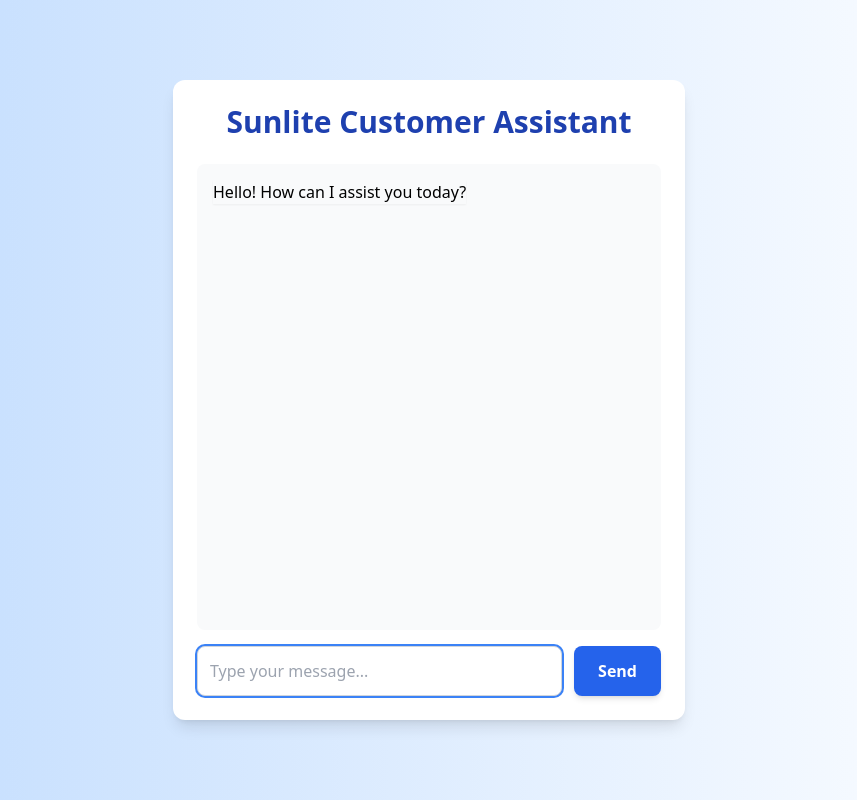
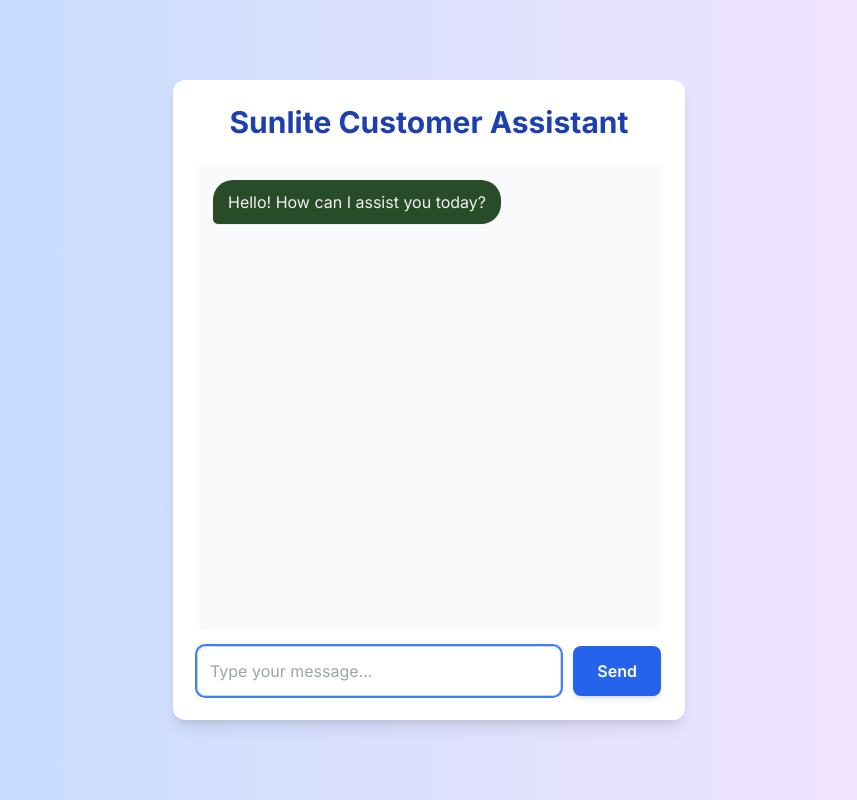
Before and after one commit to elbewhy/AI-Customer-Assistant-Chatbot, a Flask app: page / in a window 1280 px wide. Shown: the whole page, without its empty margins (211-1068 px from the left). Run offline with Flask 2, Linux system fonts and the light colour scheme; some libraries are stand-ins or nearby versions.

Commit message:
backend-frontend conflict resolved

```diff
--- a/static/css/style.css
+++ b/static/css/style.css
@@ -1 +1,43 @@
-/* Add custom styles here if needed */
+body {
+    font-family: 'Inter', sans-serif;
+    background-color: #fae5fe;
+}
+.chat-container {
+    max-height: 70vh; /* Limit chat history height */
+    overflow-y: auto; /* Enable scrolling */
+    scroll-behavior: smooth; /* Smooth scrolling for new messages */
+}
+.message-bubble {
+    max-width: 80%;
+    padding: 10px 15px;
+    border-radius: 20px;
+    margin-bottom: 10px;
+    line-height: 1.5;
+}
+.user-message {
+    background-color: #007bff; /* Blue for user */
+    color: white;
+    align-self: flex-end;
+    border-bottom-right-radius: 5px; /* Slightly less rounded */
+}
+.ai-message {
+    background-color: #284b28; /* Light gray for AI */
+    color: #f3f1f1;
+    align-self: flex-start;
+    border-bottom-left-radius: 5px; /* Slightly less rounded */
+}
+/* Custom scrollbar for Webkit browsers */
+.chat-container::-webkit-scrollbar {
+    width: 8px;
+}
+.chat-container::-webkit-scrollbar-track {
+    background: #e8ec9c;
+    border-radius: 20px;
+}
+.chat-container::-webkit-scrollbar-thumb {
+    background: #888;
+    border-radius: 10px;
+}
+.chat-container::-webkit-scrollbar-thumb:hover {
+    background: #555;
+}
```
